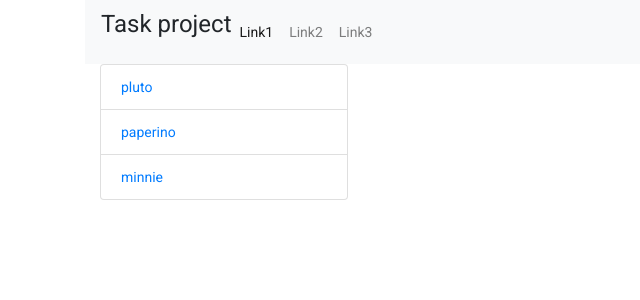
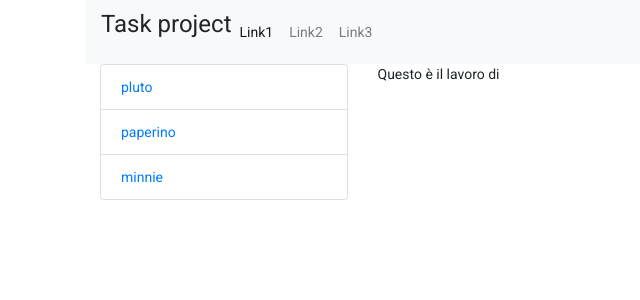
Before and after one commit to lucainovosky/task, an Angular app: page / in a window 1280 px wide. Shown: the top 300 px of the page, without its empty margins (0-640 px from the left). Built offline with nearby package versions, Linux system fonts and the light colour scheme.

Commit message:
input changes employe

```diff
--- a/src/app/app.component.html
+++ b/src/app/app.component.html
@@ -1,6 +1,6 @@
 <div class="container">
   <app-header></app-header>
-  <div class="col-3">
-    <app-employe-list></app-employe-list>
+  <div class="col-12">
+    <app-employe-area></app-employe-area>
   </div>
 </div>
--- a/src/app/employe-area/employe-area.component.html
+++ b/src/app/employe-area/employe-area.component.html
@@ -1,8 +1,8 @@
 <div class="row">
     <div class="col-3">
-        <app-employe-list></app-employe-list>
+        <app-employe-list (newitemEvent)="addItem($event)"></app-employe-list>
     </div>
     <div class="col-9">
-        <app-emplye-detail></app-emplye-detail>
+        <app-emplye-detail [inputEmploye]="itemSelected"></app-emplye-detail>
     </div>
 </div>
--- a/src/app/employe-area/employe-area.component.ts
+++ b/src/app/employe-area/employe-area.component.ts
@@ -1,4 +1,4 @@
-import { Component, OnInit } from '@angular/core';
+import { Component, OnInit, Input } from '@angular/core';
 
 @Component({
   selector: 'app-employe-area',
@@ -7,6 +7,12 @@ import { Component, OnInit } from '@angular/core';
 })
 export class EmployeAreaComponent implements OnInit {
 
+  itemSelected : string = "";
+
+  addItem(newItem : string) {
+    this.itemSelected = newItem;
+  }
+
   constructor() { }
 
   ngOnInit(): void {
--- a/src/app/employe-list/employe-list.component.ts
+++ b/src/app/employe-list/employe-list.component.ts
@@ -1,6 +1,7 @@
 import { Component, OnInit } from '@angular/core';
 import { Employe } from '../employe';
 import { EMPLOYES } from '../list-employes';
+import { EventEmitter, Output } from '@angular/core';
 
 @Component({
   selector: 'app-employe-list',
@@ -9,13 +10,23 @@ import { EMPLOYES } from '../list-employes';
 })
 export class EmployeListComponent implements OnInit {
 
+  //creo un output da mandare al employe-detail
+  @Output() newitemEvent = new EventEmitter<string>();
+
   selectedEmploye ?: Employe;
 
   employes = EMPLOYES;
 
+  outputEmploye : string = "";
+
   onSelect(employe : Employe):void {
-    this.selectedEmploye = employe;
-    console.log(this.selectedEmploye.name);
+    this.outputEmploye = employe.name;
+    this.onOutputEmploye();
+  }
+
+  onOutputEmploye() {
+    //emetto l'evento
+    this.newitemEvent.emit(this.outputEmploye);
   }
 
   constructor() { }
--- a/src/app/emplye-detail/emplye-detail.component.html
+++ b/src/app/emplye-detail/emplye-detail.component.html
@@ -1 +1 @@
-<p>emplye-detail works!</p>
+<p>Questo è il lavoro di {{inputEmploye}}</p>
--- a/src/app/emplye-detail/emplye-detail.component.ts
+++ b/src/app/emplye-detail/emplye-detail.component.ts
@@ -1,4 +1,4 @@
-import { Component, OnInit } from '@angular/core';
+import { Component, Input, OnInit, OnChanges, SimpleChange } from '@angular/core';
 
 @Component({
   selector: 'app-emplye-detail',
@@ -7,6 +7,8 @@ import { Component, OnInit } from '@angular/core';
 })
 export class EmplyeDetailComponent implements OnInit {
 
+  @Input() inputEmploye : string = '';
+
   constructor() { }
 
   ngOnInit(): void {
--- a/src/app/task-employe/task-employe.component.html
+++ /dev/null
@@ -1 +0,0 @@
-<p>{{currentItem}}</p>
```
Also changed, not shown: src/app/task-employe/task-employe.component.ts (deleted, +0 -17 lines), src/app/task-employe/task-employe.component.css (deleted), 1 other file (tests, documents, lock files or other folders).
